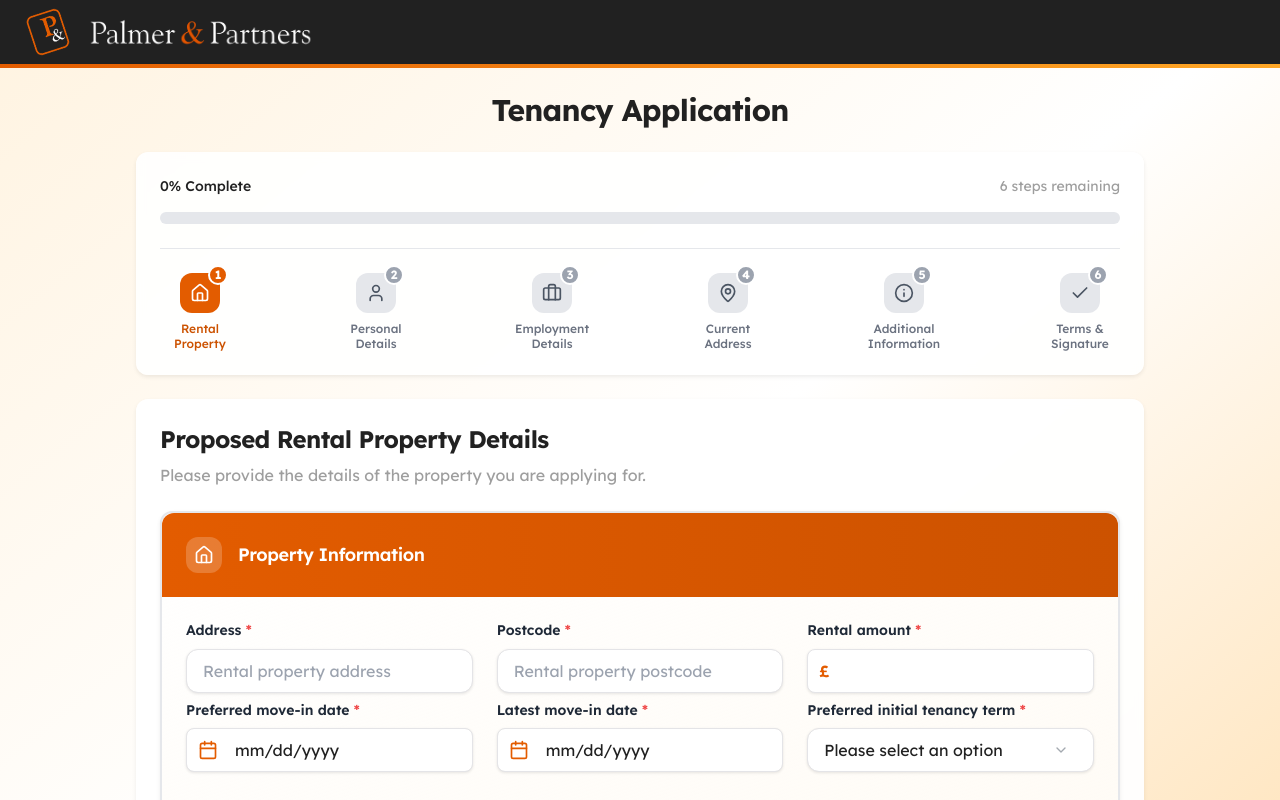
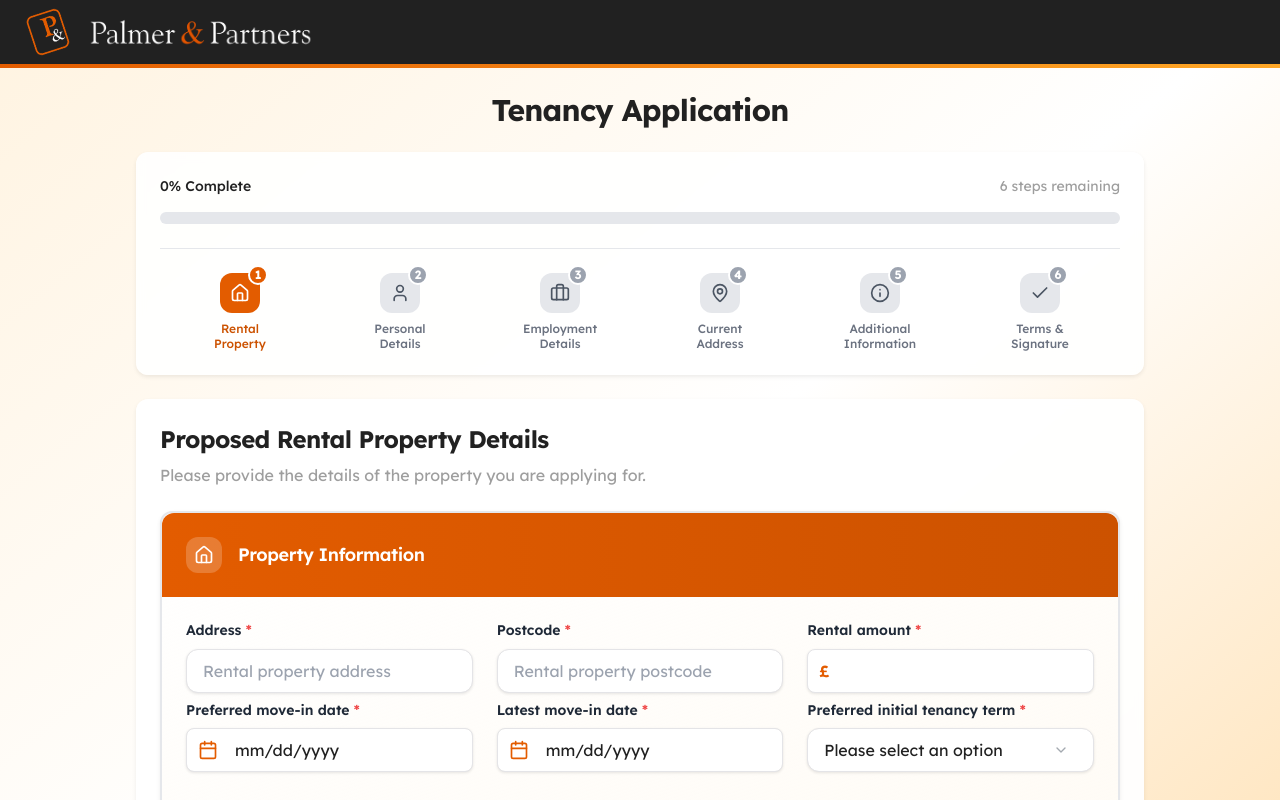
Before and after one commit to calvinwarwick/palmer-partners-forms, a React (Vite) app: page /tenancy-application in a window 1280 px wide. Shown: the top 800 px of the page. Built offline with nearby package versions, Linux system fonts and the light colour scheme.

Commit message:
Refactor: Adjust step indicator spacing
Adjusted the `justify-content` property in the step indicator to space-around, ensuring spacing at the start, between, and end of the steps.

```diff
--- a/src/components/tenancy-application/StepIndicator.tsx
+++ b/src/components/tenancy-application/StepIndicator.tsx
@@ -1,3 +1,4 @@
+
 import { cn } from "@/lib/utils";
 import { Home, User, Briefcase, MapPin, Info, Check } from "lucide-react";
 import { Badge } from "@/components/ui/badge";
@@ -26,7 +27,7 @@ const StepIndicator = ({
     name: "Terms & Signature",
     icon: Check
   }];
-  return <div className="hidden sm:flex justify-between mt-6 pt-4 border-t border-gray-200">
+  return <div className="hidden sm:flex justify-around mt-6 pt-4 border-t border-gray-200">
       {steps.map((step, index) => {
       const stepNumber = index + 1;
       const isActive = currentStep === stepNumber;
```
